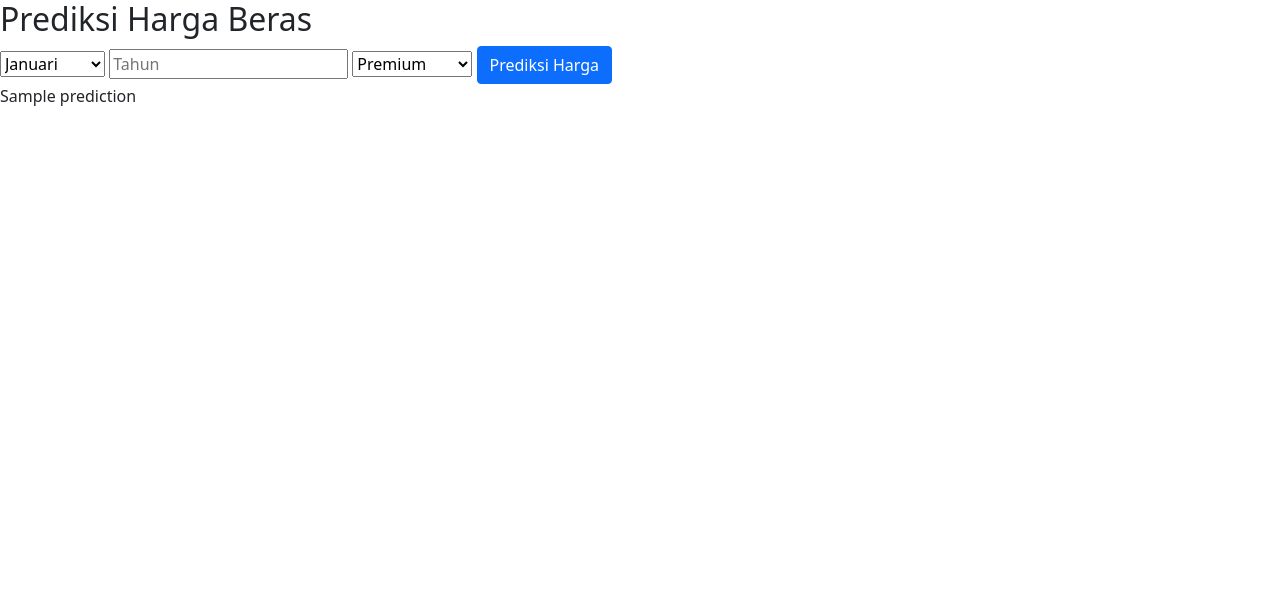
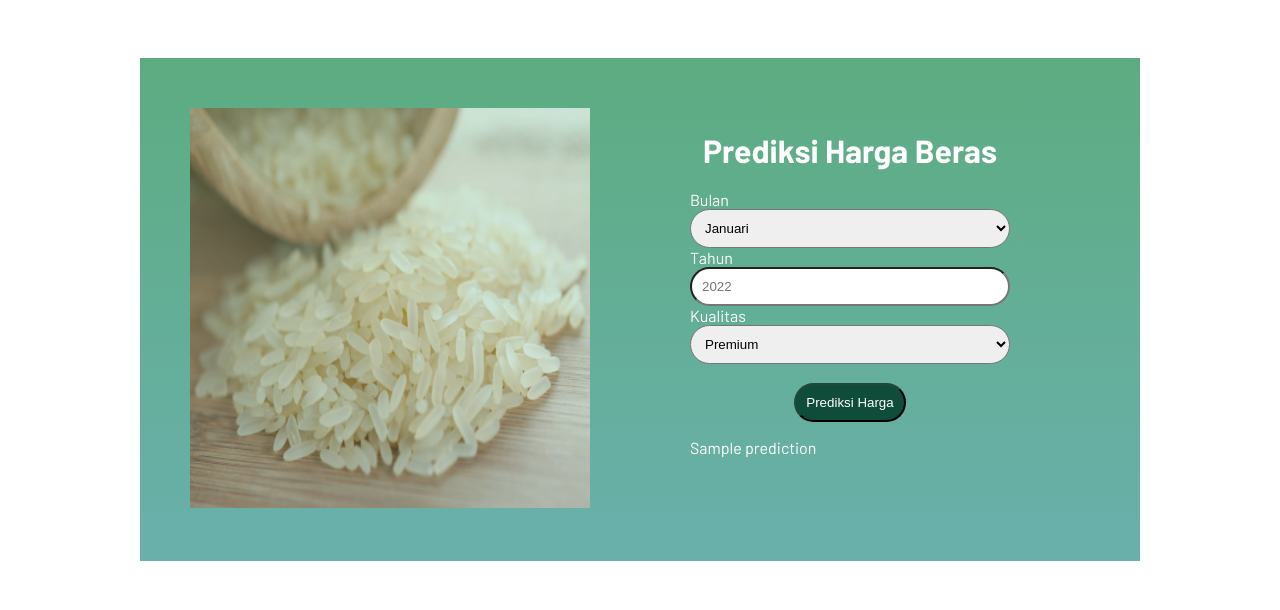
Before and after one commit to nabilahann/Aplikasi-RPP, a Flask app: template deploy-mlmodel/deploy-mlmodel-project/templates/index.html in a window 1280 px wide. Shown: the top 610 px of the page. Run offline with Flask 2, Linux system fonts and the light colour scheme; the template is opened without the code that fills it: most values are stand-ins (such as "Sample title", 1, 10 or a date in 2020).

Commit message:
fix styling

```diff
--- a/deploy-mlmodel/deploy-mlmodel-project/templates/index.html
+++ b/deploy-mlmodel/deploy-mlmodel-project/templates/index.html
@@ -3,19 +3,76 @@
 <head>
   <meta charset="UTF-8">
   <title>Prediksi Harga Beras</title>
+   <link
+      href="https://fonts.googleapis.com/css2?family=Barlow:wght@400;700;800&display=swap"
+      rel="stylesheet"
+   />
+  <style>
+   body {
+      display: flex;
+      align-items: center;
+      justify-content: center;
+      font-family: "Barlow", sans-serif;
+      color: white;
+   }
+   h1 {
+      text-align: center;
+   }
+   img {
+      opacity: 0.7;
+   }
+   select, input {
+      width: 100%;
+      padding: 10px;
+      box-sizing:border-box;
+   }
+   .container {
+      display: flex;
+      margin: 50px auto;
+      flex-direction: row;
+      width: fit-content;
+      justify-content: center;
+      align-items: center;
+      text-align: left;
+      background: linear-gradient(#5DAC81, #69B0AC);
+   }
 
-  <!-- Quick Start: CSS -->
-  <link href="https://cdn.jsdelivr.net/npm/bootstrap@5.1.3/dist/css/bootstrap.min.css" rel="stylesheet" integrity="sha384-1BmE4kWBq78iYhFldvKuhfTAU6auU8tT94WrHftjDbrCEXSU1oBoqyl2QvZ6jIW3" crossorigin="anonymous">
-
-  <!-- Nav Bar -->
-
+   form {
+      width: 80%;
+   }
+   .left {
+      padding: 50px;
+   }
+   .right {
+      width: 400px;
+      height: 400px;
+      margin: 0 auto;
+      padding: 50px;
+   }
+   .block {
+      margin: 0 auto;
+      display: block;
+      border-radius: 30px;
+   }
+   button {
+      padding: 10px;
+      border-color: #26453D;
+      background-color: #0F4C3A;
+      color: white;
+   }
+  </style>
 </head>
 
 <body>
-    <div>
-     <h2>Prediksi Harga Beras</h2>
+    <div class="container">
+      <div class="left">
+         <img src="../static/img/rice.jpg" width="400" height="400">
+      </div>
+      <div class="right">
             <form action="/predict" method="post">
-           <select type="text" name="bulan" placeholder="Bulan" required="required">
+               <h1>Prediksi Harga Beras</h1>
+               <div>Bulan</div>
+               <select class="block" type="text" name="bulan" placeholder="Bulan" required="required">
                   <option value="1">Januari</option>
                   <option value="2">Februari</option>
                   <option value="3">Maret</option>
@@ -29,17 +86,21 @@
                   <option value="11">November</option>
                   <option value="12">Desember</option>
                </select>
-           <input type="number" min=2022 name="tahun" placeholder="Tahun" required="required" />
-           <select type="text" name="kualitas" placeholder="Kualitas Beras" required="required">
+               <div>Tahun</div>
+               <input class="block" type="number" min=2022 name="tahun" placeholder="2022" required="required" />
+               <div>Kualitas</div>
+               <select class="block" type="text" name="kualitas" placeholder="Kualitas Beras" required="required">
                   <option value="premium">Premium</option>
                   <option value="medium">Medium</option>
                   <option value="luar_kualitas">Luar Kualitas</option>
                </select>
-           <button type="submit" class="btn btn-primary btn-block btn-large">Prediksi Harga</button>
+               <br>
+               <button class="block" type="submit">Prediksi Harga</button>
             </form>
-         {{ prediction }}
+            <p>{{ prediction }}</p>
       <br>
       <br>
       </div>
+    </div>
    </body>
 </html>
```
Also changed, not shown: deploy-mlmodel/deploy-mlmodel-project/static/img/rice.jpg (added). Lines whose indentation alone changed are shown as unchanged.
